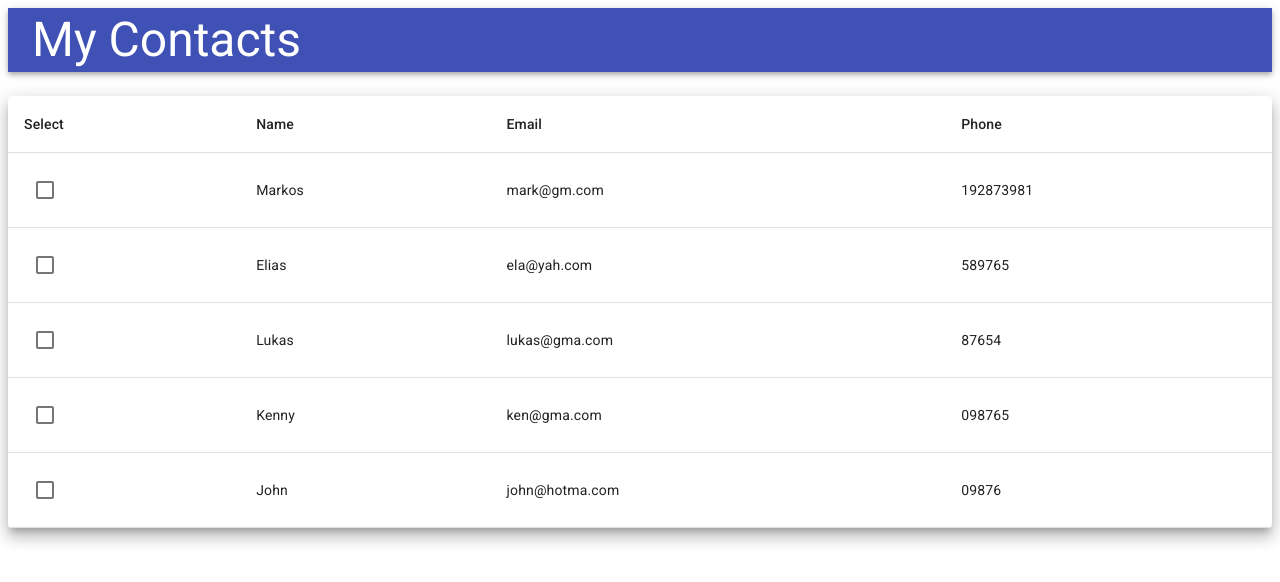
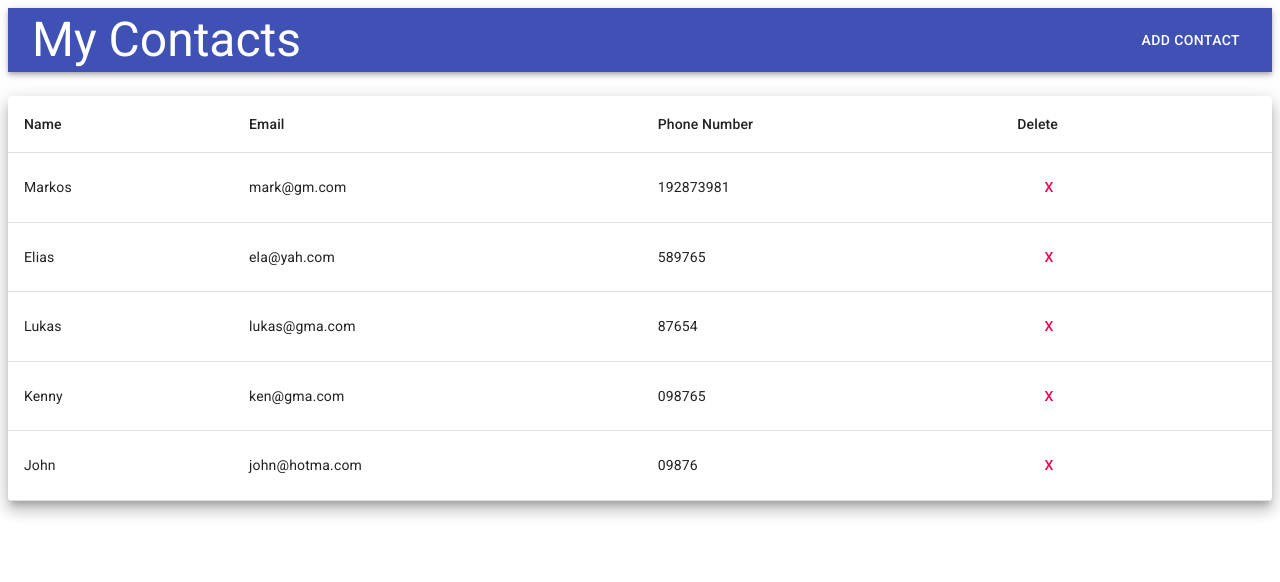
Before and after one commit to AcedYu/crs-assessment, a React (Create React App) app: page / in a window 1280 px wide. Shown: the top 582 px of the page. Built offline with nearby package versions, Linux system fonts and the light colour scheme.

Commit message:
buttons for deleting and adding contacts

```diff
--- a/src/components/Nav.js
+++ b/src/components/Nav.js
@@ -4,28 +4,39 @@ import { withStyles } from "@material-ui/core/styles";
 import AppBar from "@material-ui/core/AppBar";
 import Toolbar from "@material-ui/core/Toolbar";
 import Typography from "@material-ui/core/Typography";
+import Button from "@material-ui/core/Button";
 
 const styles = {
   root: {
     flexGrow: 1
+  },
+  flex: {
+    flexGrow: 1
+  },
+  menuButton: {
+    marginLeft: -12,
+    marginRight: 20
   }
 };
 
-function SimpleAppBar(props) {
+function ButtonAppBar(props) {
   const { classes } = props;
   return (
     <div className={classes.root}>
-      <AppBar position="static" color="primary">
+      <AppBar position="static">
         <Toolbar>
-          <Typography variant="h3">My Contacts</Typography>
+          <Typography variant="h3" color="inherit" className={classes.flex}>
+            My Contacts
+          </Typography>
+          <Button color="inherit">Add Contact</Button>
         </Toolbar>
       </AppBar>
     </div>
   );
 }
 
-SimpleAppBar.propTypes = {
+ButtonAppBar.propTypes = {
   classes: PropTypes.object.isRequired
 };
 
-export default withStyles(styles)(SimpleAppBar);
+export default withStyles(styles)(ButtonAppBar);
--- a/src/components/Table.js
+++ b/src/components/Table.js
@@ -7,7 +7,7 @@ import TableCell from "@material-ui/core/TableCell";
 import TableHead from "@material-ui/core/TableHead";
 import TableRow from "@material-ui/core/TableRow";
 import Paper from "@material-ui/core/Paper";
-import Checkbox from "@material-ui/core/Checkbox";
+import Button from "@material-ui/core/Button";
 
 const styles = (theme) => ({
   root: {
@@ -61,22 +61,22 @@ function SimpleTable(props) {
       <Table className={classes.table}>
         <TableHead>
           <TableRow>
-            <TableCell>Select</TableCell>
             <TableCell>Name</TableCell>
             <TableCell>Email</TableCell>
-            <TableCell>Phone</TableCell>
+            <TableCell>Phone Number</TableCell>
+            <TableCell>Delete</TableCell>
           </TableRow>
         </TableHead>
         <TableBody>
           {rows.map((row) => {
             return (
               <TableRow key={row.id}>
-                <TableCell>
-                  <Checkbox />
-                </TableCell>
                 <TableCell>{row.name}</TableCell>
                 <TableCell>{row.email}</TableCell>
                 <TableCell>{row.phone}</TableCell>
+                <TableCell>
+                  <Button color="secondary">X</Button>
+                </TableCell>
               </TableRow>
             );
           })}
```
